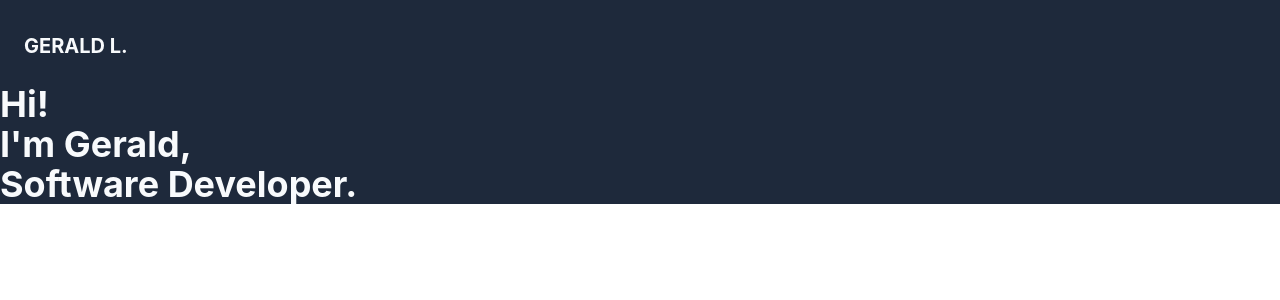
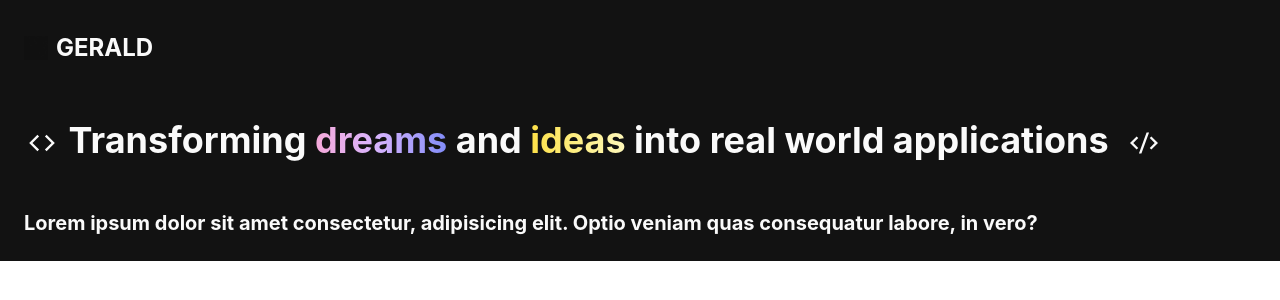
Before and after one commit to genfengl/Portfolio, a React (Create React App) app in the folder client/: page / in a window 1280 px wide. Shown: the top 300 px of the page. Built offline with nearby package versions, Linux system fonts and the light colour scheme.

Commit message:
finished hero section, added logo in nav

```diff
--- a/client/package.json
+++ b/client/package.json
@@ -8,6 +8,7 @@
     "@testing-library/user-event": "^13.5.0",
     "react": "^18.2.0",
     "react-dom": "^18.2.0",
+    "react-icons": "^4.6.0",
     "react-scripts": "5.0.1",
     "web-vitals": "^2.1.4"
   },
--- a/client/src/App.js
+++ b/client/src/App.js
@@ -1,10 +1,12 @@
 import Navbar from "./components/Navbar"
+import Hero from "./components/Hero"
 import About from "./components/About"
 
 function App() {
   return (
-    <div className="bg-primary text-word">
+    <div className="bg-materialBlack text-word">
       <Navbar />
+      <Hero />
       <About />
     </div>
 
--- a/client/src/components/About.js
+++ b/client/src/components/About.js
@@ -3,16 +3,11 @@ const About = () => {
         // About section
         <section id='about'>
             {/* Flex Container */}
-            <div className="container flex flex-col">
-                <div className="text-4xl font-bold">
-                    Hi!
+            <div className="container mx-auto flex flex-col">
+                <div className="text-xl font-bold p-6">
+                    Lorem ipsum dolor sit amet consectetur, adipisicing elit. Optio veniam quas consequatur labore, in vero?
                 </div>
-                <div className="text-4xl font-bold">
-                    I'm Gerald,
-                </div>
-                <div className="text-4xl font-bold">
-                    Software Developer.
-                </div>
+
             </div>
         </section>
     )
--- /dev/null
+++ b/client/src/components/Hero.js
@@ -0,0 +1,27 @@
+import { FaCode } from 'react-icons/fa'
+import { BsCode, BsCodeSlash } from 'react-icons/bs'
+import { RiCodeFill, RiCodeSSlashFill} from 'react-icons/ri'
+
+const Hero = () => {
+    return (
+        // Hero section
+        <section id='hero'>
+            {/* Flex Container */}
+            <div className="container mx-auto flex flex-col">
+                <div className="text-4xl font-bold p-6">
+                    <RiCodeFill className='inline-flex items-center py-1'/>
+                    &nbsp;Transforming
+                    <span className="text-transparent bg-clip-text bg-gradient-to-r from-pink-300 via-purple-300 to-indigo-400"> dreams</span>
+                    &nbsp;and&nbsp;
+                    <span className="text-transparent bg-clip-text bg-gradient-to-r from-yellow-300 via-yellow-200 to-yellow-100">ideas </span>
+                    into real world applications
+                    &nbsp;<RiCodeSSlashFill className='inline-block items-center py-1'/>
+
+                </div>
+
+            </div>
+        </section>
+    )
+}
+
+export default Hero
--- a/client/src/components/Navbar.js
+++ b/client/src/components/Navbar.js
@@ -1,12 +1,14 @@
+
+
 const Navbar = () => {
     return (
         // Navbar
-        <nav className="relative container mx-auto p-6 sticky top-0">
+        <nav className="relative container mx-auto py-8 px-6 sticky top-0">
             {/* Flex container */}
-            <div className="flex items-center justify-between">
+            <div className="flex align-middle justify-between">
                 {/* Brand */}
-                <div className="pt-2 font-bold text-xl">
-                    GERALD L.
+                <div className="font-bold text-2xl flex gap-2 items-center">
+                    <img src="/logo.gif" className="h-6 w-6" />  GERALD
                 </div>
             </div>
         </nav>
--- a/client/tailwind.config.js
+++ b/client/tailwind.config.js
@@ -7,8 +7,13 @@ module.exports = {
   theme: {
     extend: {
       colors: {
-        primary: '#1e293b',
-        word: '#f8fafc'
+        // primary: '#1e293b',
+        materialBlack: '#121212',
+        word: '#fafafa',
+        dream1: '#9CECFB',
+        dream2: '#65C7F7',
+        dream3: '#0052D4'
+
       }
     },
   },
```
Also changed, not shown: client/public/logo.gif (added), 1 other file (tests, documents, lock files or other folders).
